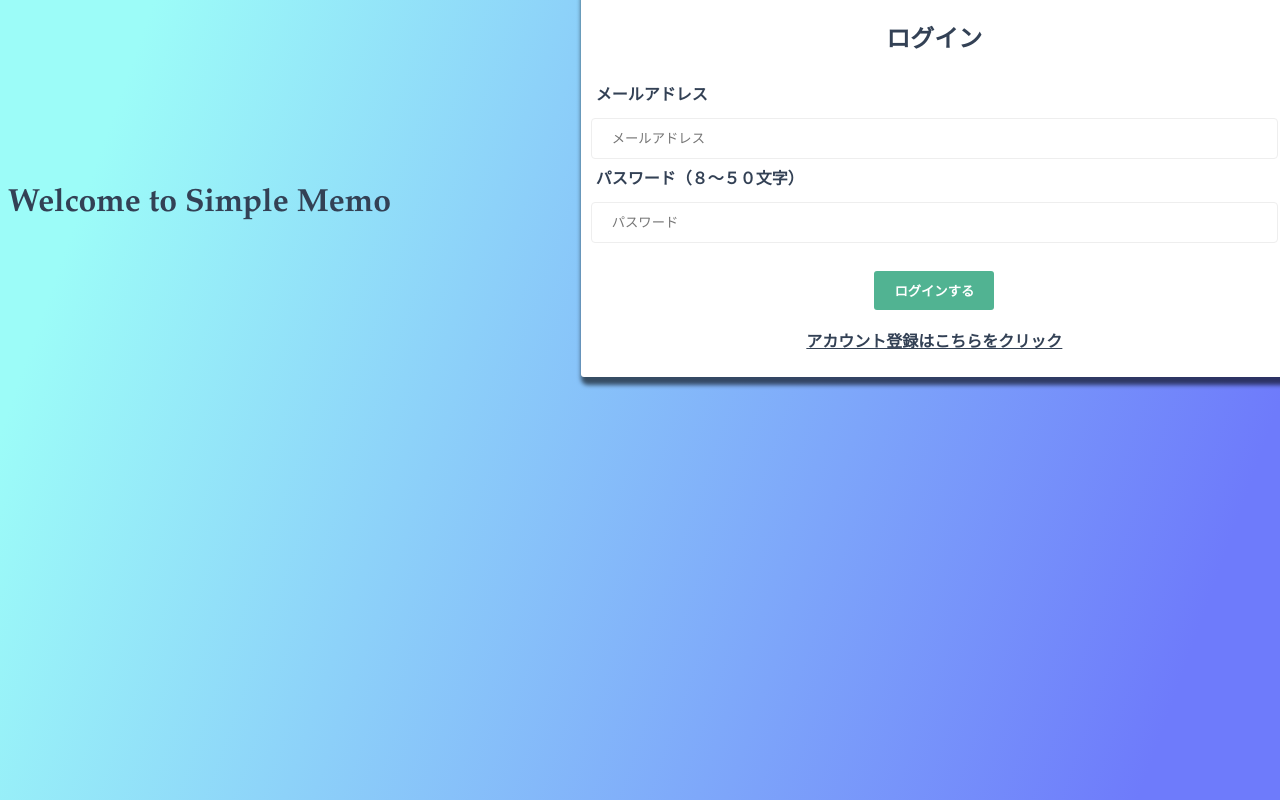
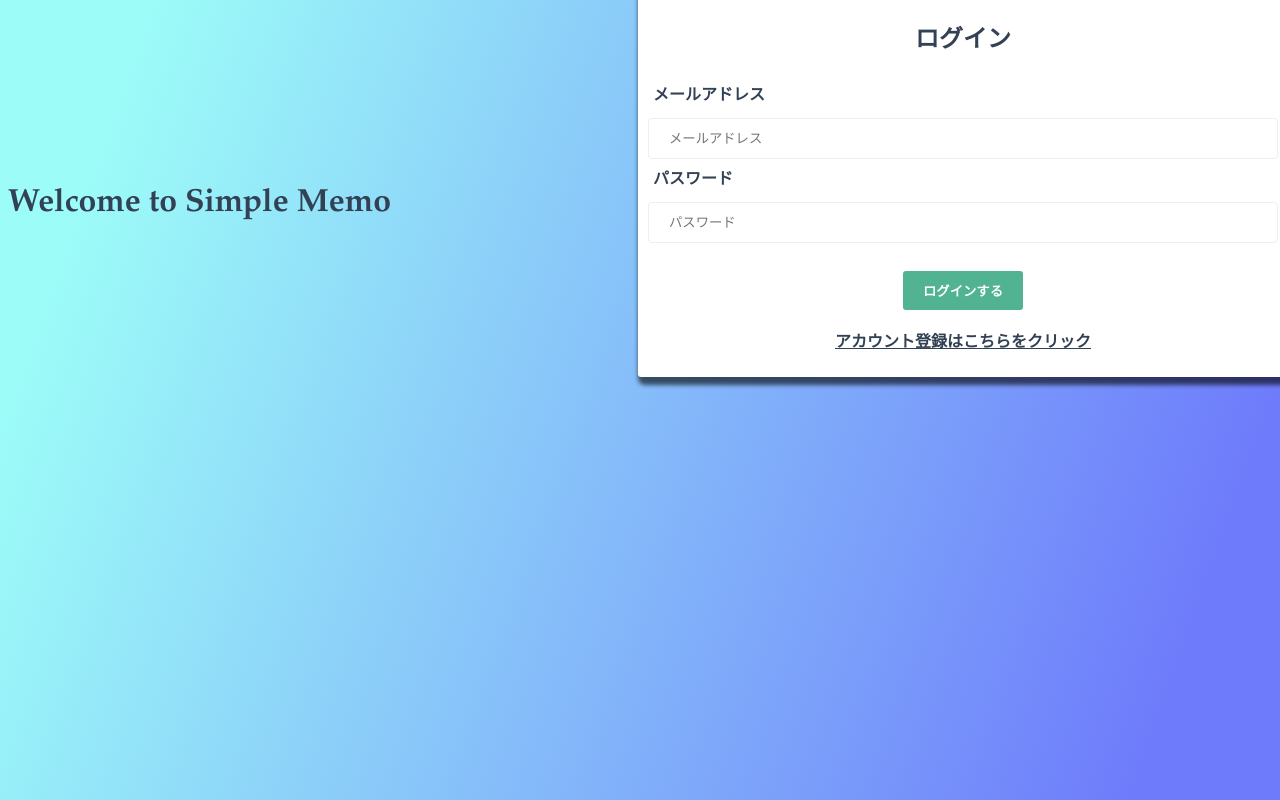
Before and after one commit to Makoto335/memo-vue, a Vue app: page / in a window 1280 px wide. Both pictures are taken after a click on the element "ログインはこちらをクリック". Shown: the part 68-868 px from the top of the page. Built offline with nearby package versions, Linux system fonts and the light colour scheme.

Commit message:
Change validation

```diff
--- a/src/components/LoginForm.vue
+++ b/src/components/LoginForm.vue
@@ -5,14 +5,12 @@
       <label>メールアドレス</label>
       <input
         type="email"
-        required
         placeholder="メールアドレス"
         v-model="email"
       />
-      <label>パスワード（８〜５０文字）</label>
+      <label>パスワード</label>
       <input
         type="password"
-        required
         placeholder="パスワード"
         v-model="password"
       />
```
